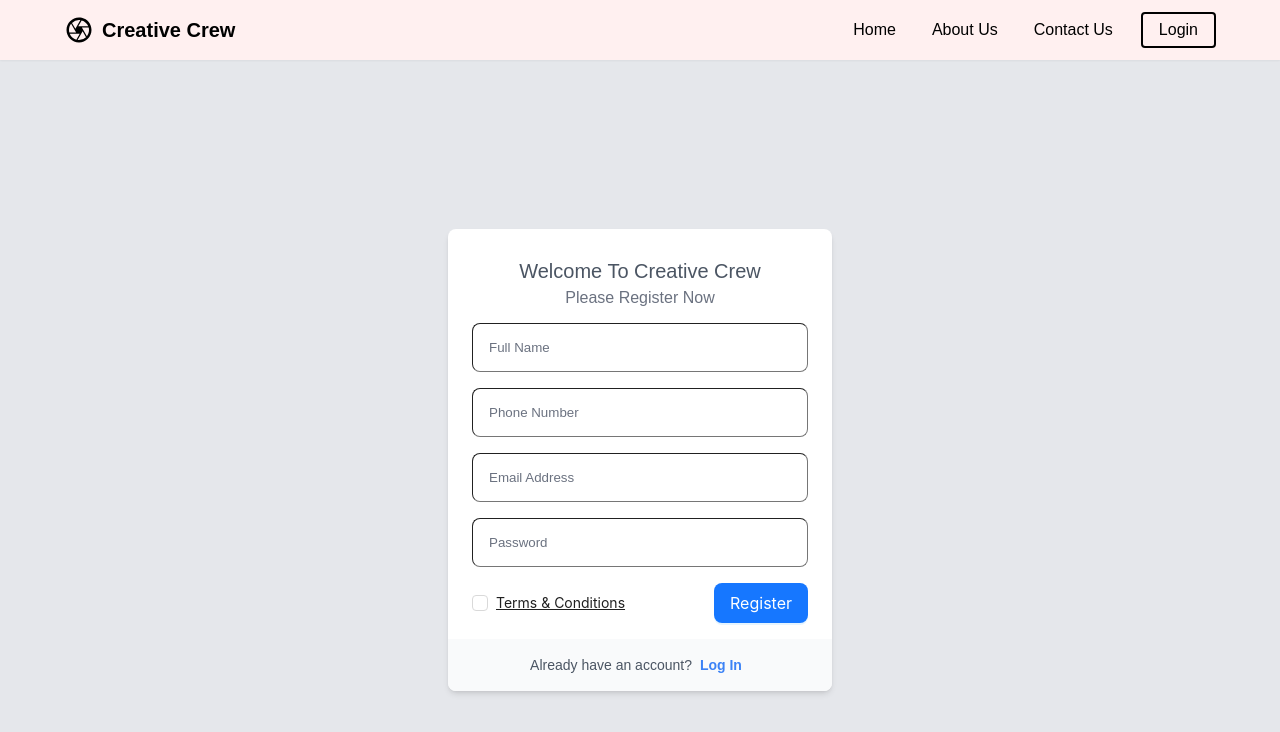
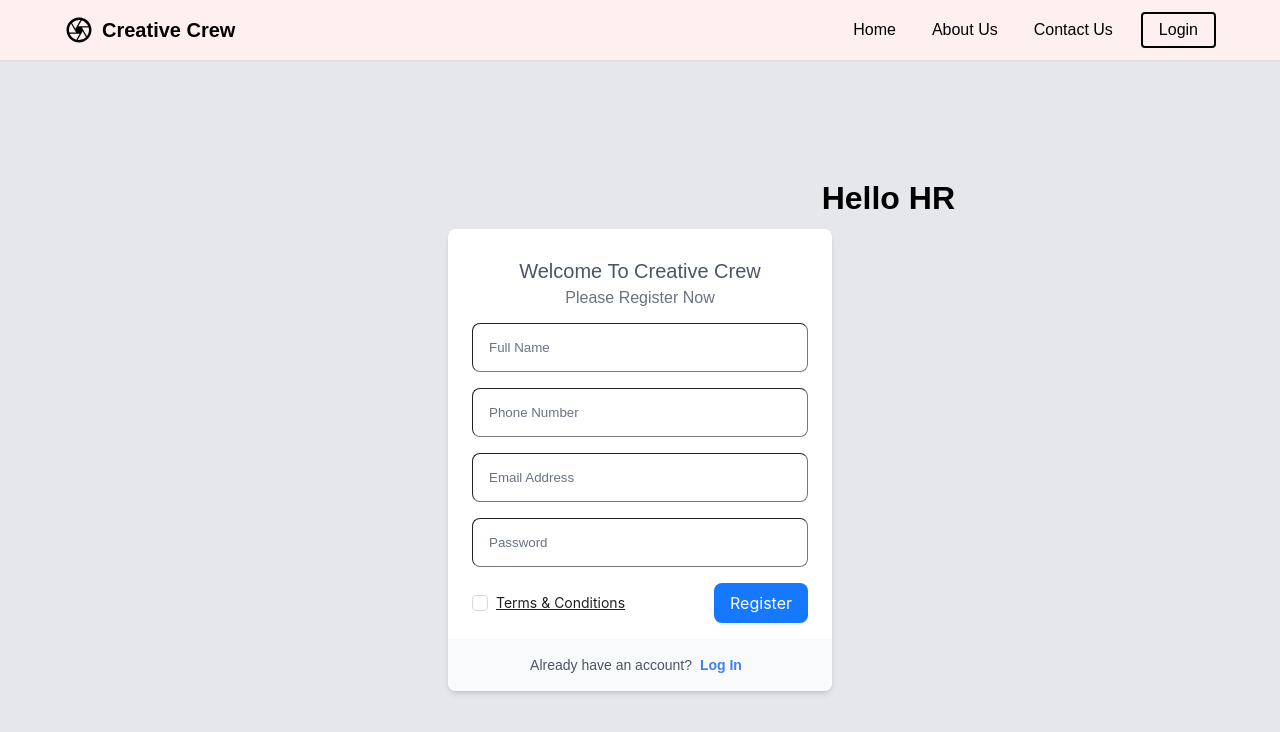
Before and after one commit to Ankan112/creative-crew, a Next.js app: page /register in a window 1280 px wide. Shown: the top 732 px of the page. Built offline with nearby package versions, Linux system fonts and the light colour scheme; a web font is replaced by a local one.

Commit message:
user credintial div added

```diff
--- a/src/pages/register/index.jsx
+++ b/src/pages/register/index.jsx
@@ -31,9 +31,14 @@ const RegisterPage = () => {
       {contextHolder}
       <div className="bg-gray-200">
         <Header />
-        <div className="flex justify-center items-center h-screen">
+        <div className="flex relative justify-center items-center h-screen">
+        <div className="absolute flex justify-center items-center top-[120px] right-[325px]">
+          <h1>Hello HR</h1>
+        </div>
           <div className="w-full max-w-sm mx-auto overflow-hidden bg-white rounded-lg shadow-md dark:bg-gray-800">
+
             <div className="px-6 py-4">
+
               <h3 className="mt-3 text-xl font-medium text-center text-gray-600 dark:text-gray-200">
                 Welcome To Creative Crew
               </h3>
```
